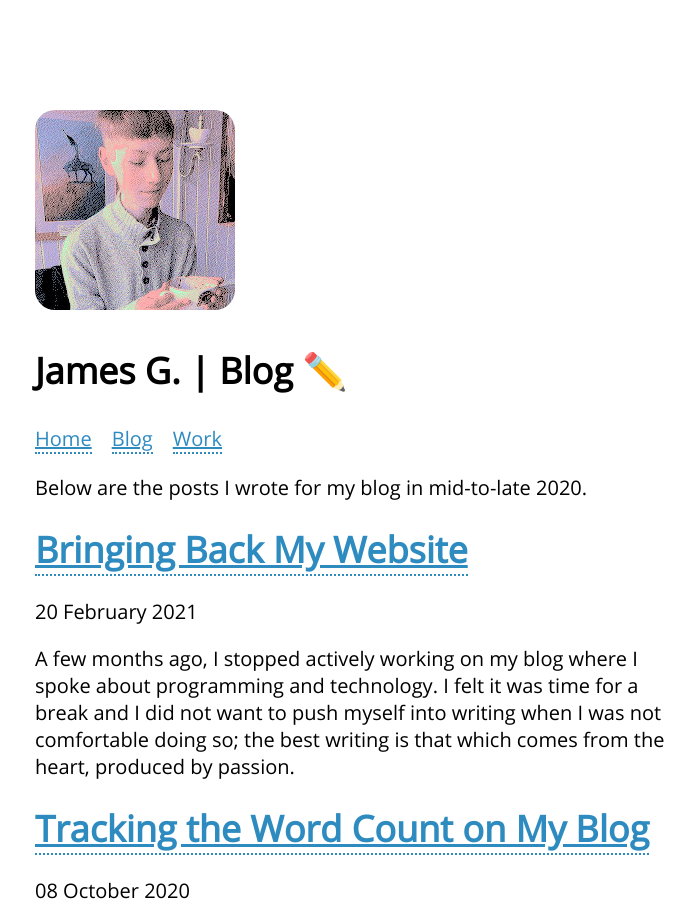
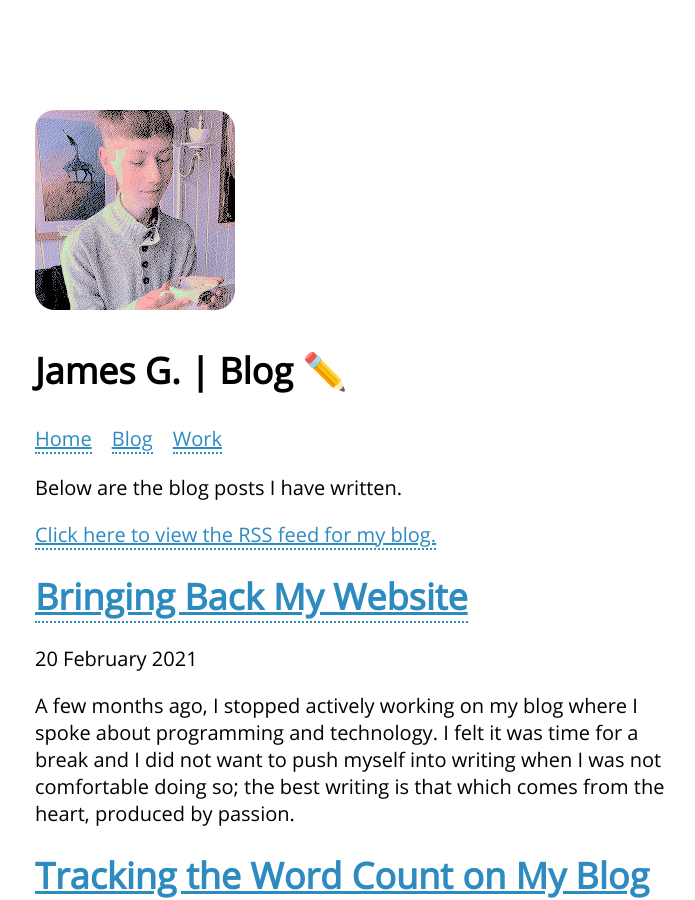
Before and after one commit to capjamesg/website, a Jekyll site: the page built from blog/index.html, in a window 1280 px wide and 900 px high. Shown: the whole window, without its empty margins (280-975 px from the left). Built offline with Jekyll 4.4.1, drawn with Linux system fonts in a browser that asks for light colours; the list of posts is cut into pages by our own code.

```diff
--- a/blog/index.html
+++ b/blog/index.html
@@ -3,7 +3,9 @@
 title: "Blog ✏️"
 ---
 
-<p>Below are the posts I wrote for my blog in mid-to-late 2020.</p>
+<p>Below are the blog posts I have written.</p>
+
+<p><a href="/feed.xml">Click here to view the RSS feed for my blog.</a></p>
 
 {% for post in paginator.posts %}
   <h1><a href="{{ post.url }}">{{ post.title }}</a></h1>
```
Also changed, not shown: _layouts/post.html (+7 -0 lines).
